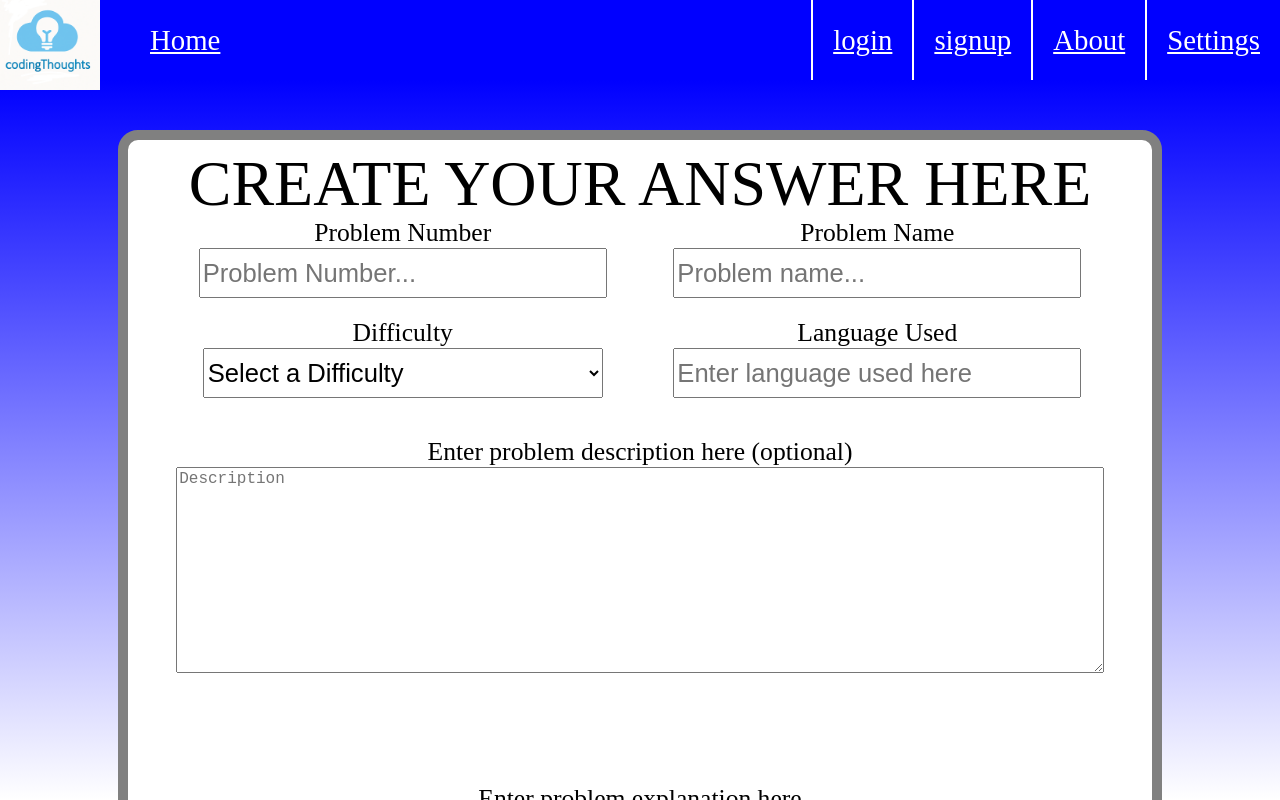
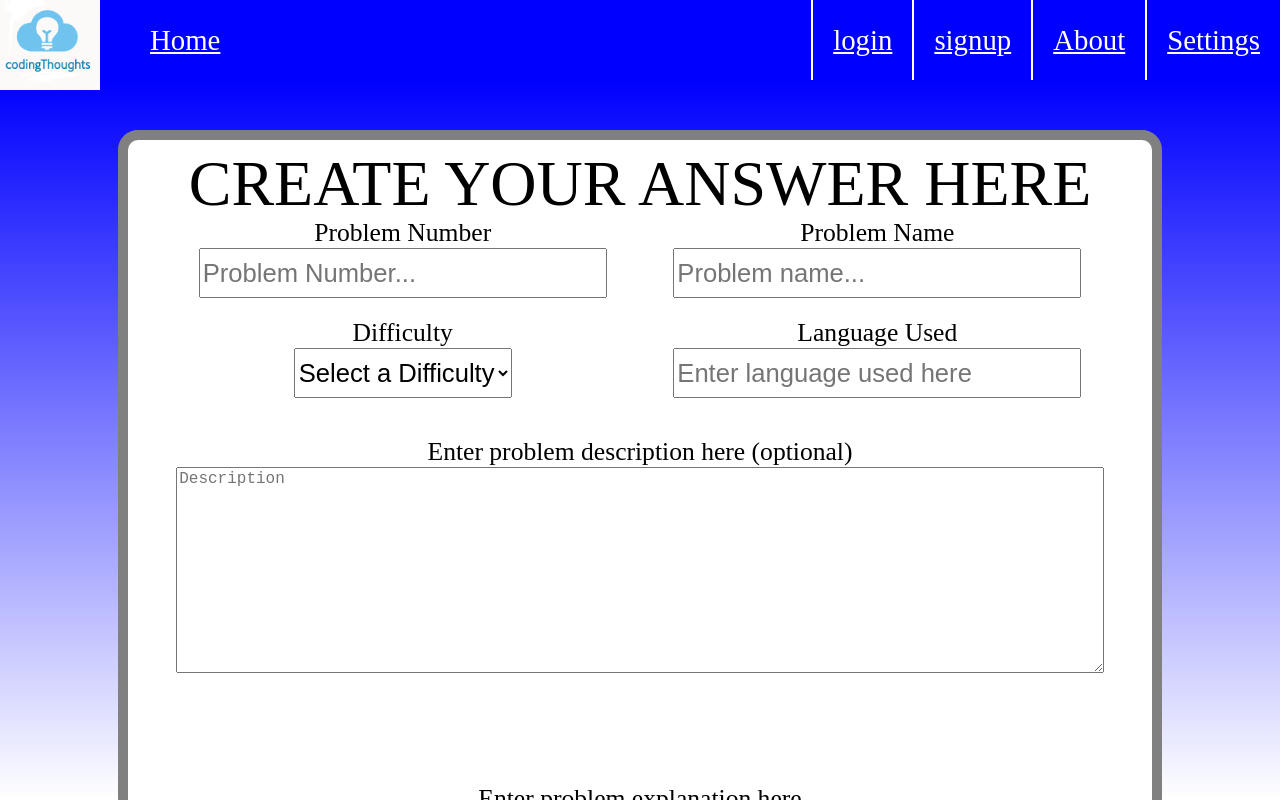
Before and after one commit to DavidSietko/codingThoughts, a Next.js app in the folder codingthoughts/: page /main/create in a window 1280 px wide. Built offline with nearby package versions, Linux system fonts and the light colour scheme.

Commit message:
added language and difficulty filters, fixed bug where couldnt filter by all lowercase medium

```diff
--- a/codingthoughts/src/app/api/answer/create/route.ts
+++ b/codingthoughts/src/app/api/answer/create/route.ts
@@ -1,5 +1,4 @@
 import { prisma } from "@/app/lib/prismaClient/prismaClient";
-import { Answer, Prisma } from "@prisma/client";
 import { cookies } from "next/headers";
 import { NextResponse } from "next/server";
 
--- a/codingthoughts/src/components/answerbox/AnswerBox.tsx
+++ b/codingthoughts/src/components/answerbox/AnswerBox.tsx
@@ -1,8 +1,7 @@
 import { Answer } from "@/app/lib/types/Answer";
 import styles from "./AnswerBox.module.css";
-import { use, useEffect, useState } from "react";
+import { useEffect, useState } from "react";
 import { useRouter } from "next/navigation";
-import { title } from "process";
 import { fetchData } from "@/app/lib/answer/answer";
 
 interface Props {
--- /dev/null
+++ b/codingthoughts/src/components/dropdown/DifficultyDropdown.tsx
@@ -0,0 +1,19 @@
+
+interface Props {
+    setDifficulty: React.Dispatch<React.SetStateAction<string>>;
+}
+
+export default function DifficultyDropdown(props: Props) {
+    const difficulties: string[] = ["Easy", "Medium", "Hard"];
+
+    return (
+        <div>
+            <select onChange={(e) => props.setDifficulty(e.target.value)}>
+                <option value={""}>Select a Difficulty</option>
+                {difficulties.map((currentDifficulty, index) => (
+                     <option key={index} value={currentDifficulty}>{currentDifficulty}</option>
+                ))}
+            </select>
+        </div>
+    );
+}
--- a/codingthoughts/src/components/filter/Filterbox.tsx
+++ b/codingthoughts/src/components/filter/Filterbox.tsx
@@ -1,13 +1,12 @@
 import { useEffect } from "react";
 import styles from "./Filterbox.module.css"
+import DifficultyDropdown from "../dropdown/DifficultyDropdown";
 
 interface Props {
     number: string;
-    title: string;
     difficulty: string;
     language: string;
     setNumber: React.Dispatch<React.SetStateAction<string>>;
-    setTitle: React.Dispatch<React.SetStateAction<string>>;
     setDifficulty: React.Dispatch<React.SetStateAction<string>>;
     setLanguage: React.Dispatch<React.SetStateAction<string>>;
 }
@@ -23,6 +22,8 @@ export default function Filterbox(props: Props) {
     return (
         <div className={styles.container}>
             <input type="number" value={props.number} onChange={(e) => props.setNumber(e.target.value)}  placeholder="Enter Problem Number"></input>
+            <input type="text" value={props.language} onChange={(e) => props.setLanguage(e.target.value)} placeholder="Language used"></input>
+            <DifficultyDropdown setDifficulty={props.setDifficulty} />
         </div>
     );
 }
--- a/codingthoughts/src/components/form/CreateForm.tsx
+++ b/codingthoughts/src/components/form/CreateForm.tsx
@@ -3,6 +3,7 @@ import styles from "./CreateForm.module.css";
 import ErrorMessage from "./ErrorMessage";
 import { checkAuth } from "@/app/lib/auth";
 import { useRouter } from "next/navigation";
+import DifficultyDropdown from "../dropdown/DifficultyDropdown";
 
 export default function CreateForm() {
     // useStates for all values for an answer
@@ -15,8 +16,6 @@ export default function CreateForm() {
     const [code, setCode] = useState<string>("");
     const [link, setLink] = useState<string>("");
     const [errorMessage, setErrorMessage] = useState<string>("");
-
-    const difficulties: string[] = ["easy", "medium", "hard"];
 
     // Create router to route back to create page upon creation of an answer
     const router = useRouter();
@@ -74,12 +73,7 @@ export default function CreateForm() {
                 <div className={styles.valueContainer}>
                     <div className={styles.entryContainer}>
                         <span>Difficulty</span>
-                        <select onChange={(e) => setDifficulty(e.target.value)}>
-                            <option>Select a Difficulty</option>
-                        {difficulties.map((currentDifficulty, index) => (
-                            <option key={index}>{currentDifficulty}</option>
-                        ))}
-                        </select>
+                        <DifficultyDropdown setDifficulty={setDifficulty} />
                     </div>
                     <div className={styles.entryContainer}>
                         <span>Language Used</span>
```
